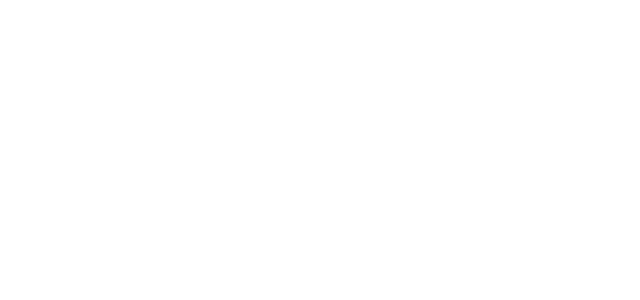
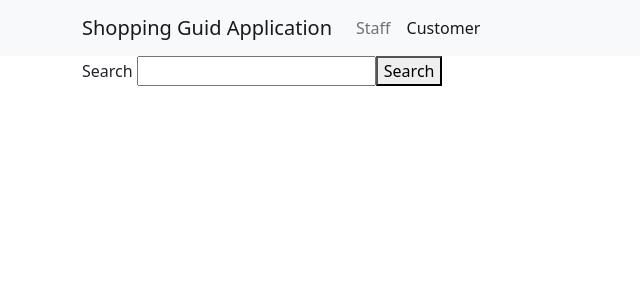
Before and after one commit to jinglanQin/React-supermarket, a React (Create React App) app: page /customer in a window 1280 px wide. Shown: the top 300 px of the page, without its empty margins (0-640 px from the left). Built offline with nearby package versions, Linux system fonts and the light colour scheme.

Commit message:
added navbar

```diff
--- a/package.json
+++ b/package.json
@@ -14,6 +14,7 @@
     "react-bootstrap": "^2.2.1",
     "react-dom": "^17.0.2",
     "react-dropdown": "^1.9.2",
+    "react-router-bootstrap": "^0.26.1",
     "react-router-dom": "^6.2.2",
     "react-scripts": "5.0.0",
     "uuid": "^8.3.2",
--- a/src/App.js
+++ b/src/App.js
@@ -4,12 +4,14 @@
 //import HomeView from "./view/HomeView";
 import SearchProduct from "./presenter/searchProduct";
 import MultiFunctions from "./presenter/multiFunction";
+import NavBar from "./view/navBar";
 
 const App =()=>{
   return (
       <Routes>
-          <Route path="" element={<SearchProduct />}></Route>
+          <Route path="" element={<NavBar/>}></Route>
           <Route path="staff" element={<MultiFunctions/>}></Route>
+          <Route path="customer" element={ <SearchProduct/>}></Route>
 
         </Routes>
   )};
--- a/src/presenter/multiFunction.js
+++ b/src/presenter/multiFunction.js
@@ -5,6 +5,7 @@
 import ProductDetail from "../view/productDetailForCustomer";
 import UpdateProduct from "../view/updateProduct";
 import Alert from "../view/alert";
+import NavBar from "../view/navBar";
 const { default: usePromise } = require("../components/usePromise");
 
 function MultiFunction() {
@@ -24,6 +25,10 @@
     }*/
     return (
         <React.Fragment>
+            <div>
+                <NavBar></NavBar>
+            </div>
+
         <div>
             <MultiFunctionsForStaff handleSelect={(option)=>setOption(option)}
                 onText={(query)=>setQuery(query)}
--- a/src/presenter/searchProduct.js
+++ b/src/presenter/searchProduct.js
@@ -2,8 +2,11 @@
 import React,{useState, useEffect} from "react";
 import PromiseNoData from "../promiseNoData";
 import SearchProductByID from "../view/searchProductByID";
+import NavBar from "../view/navBar";
 const { default: usePromise } = require("../components/usePromise");
 const {default: ProductDetail}= require("../view/productDetailForCustomer");
+
+
 
 function SearchProduct() {
     //const [search, setSearch] = useState(null);
@@ -17,6 +20,10 @@
 
     return (
         <React.Fragment>
+            <div>
+                <NavBar></NavBar>
+            </div>
+
             <div>
             <SearchProductByID
                 onText={(query)=>setQuery(query)}
--- /dev/null
+++ b/src/view/navBar.js
@@ -0,0 +1,29 @@
+import Navbar from 'react-bootstrap/Navbar'
+import Container from 'react-bootstrap/Container'
+import Nav from 'react-bootstrap/Nav'
+import { LinkContainer } from "react-router-bootstrap"
+import React from 'react';
+
+function navbarView() {
+    return(
+        <Navbar bg="light" expand="lg">
+        <Container>
+            <LinkContainer to="/">
+           <Navbar.Brand>Shopping Guid Application</Navbar.Brand>
+           </LinkContainer>
+            <Navbar.Toggle aria-controls="basic-navbar-nav" />
+                <Navbar.Collapse id="basic-navbar-nav">
+                    <Nav className="me-auto">
+                        <LinkContainer to="/staff" >
+                            <Nav.Link>Staff</Nav.Link>
+                        </LinkContainer>
+                        <LinkContainer to="/customer" >
+                            <Nav.Link>Customer</Nav.Link>
+                        </LinkContainer>
+                    </Nav>
+                </Navbar.Collapse>
+            </Container>
+        </Navbar>
+    )
+}
+export default navbarView;
--- a/src/view/updateProduct.js
+++ b/src/view/updateProduct.js
@@ -1,11 +1,12 @@
 import React from 'react';
 import {Container} from 'react-bootstrap';
 import {Table} from 'react-bootstrap';
+import Alert from "./alert";
 
 function UpdateProduct({product}) {
     return(
         <Container>
-            {product==="" ? (<div>Wrong ID number</div>) :(
+            {product==="" ? (<Alert variant={"warning"} message={"WrongID, Please enter the correct barcode."} ></Alert>) :(
             <table  class='table table-borderless'>
             <tr>
                 <th>Name</th>
```
Also changed, not shown: 1 other file (tests, documents, lock files or other folders). Lines whose indentation alone changed are shown as unchanged.
